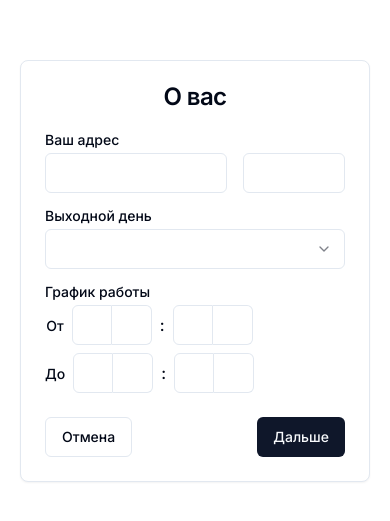
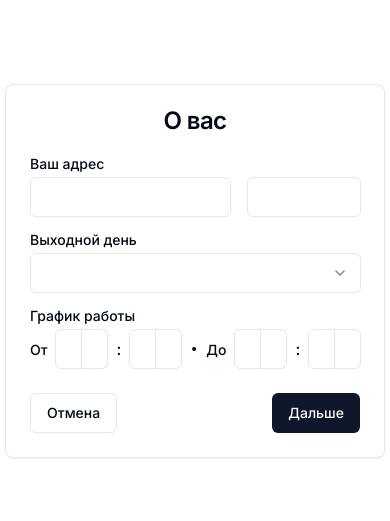
Before and after one commit to BakuEmilov/hairdresser-Irina, a Next.js app: page /admin/login/hairdresser-details in a window 390 px wide. Shown: the part 151-672 px from the top of the page. Built offline with nearby package versions, Linux system fonts and the light colour scheme.

Commit message:
changed the style in login and input

```diff
--- a/src/app/admin/login/hairdresser-details/page.tsx
+++ b/src/app/admin/login/hairdresser-details/page.tsx
@@ -32,7 +32,7 @@ const HairdresserDetails = () => {
   return (
     <div>
       <div className="flex items-center justify-center h-screen">
-        <Card className="w-[350px] lg:w-[500px]">
+        <Card className="w-[380px] lg:w-[500px]">
           <CardHeader className="text-center">
             <CardTitle>О вас</CardTitle>
           </CardHeader>
--- a/src/app/admin/login/page.tsx
+++ b/src/app/admin/login/page.tsx
@@ -13,7 +13,7 @@ import Link from "next/link";
 const LoginAdmin = () => {
   return (
     <div className="flex items-center justify-center h-screen">
-      <Card className="w-[350px] lg:w-[400px]">
+      <Card className="w-[380px] lg:w-[400px]">
         <CardHeader className="text-center">
           <CardTitle>Регистрация</CardTitle>
         </CardHeader>
--- a/src/ui/input/InputOtp.tsx
+++ b/src/ui/input/InputOtp.tsx
@@ -9,28 +9,28 @@ const InputOtp = () => {
   return (
     <div>
       <InputOTP maxLength={8}>
-        <div className="flex flex-col items-center space-y-2 lg:flex-row lg:space-y-0 lg:space-x-2">
+        <div className="flex items-center">
           <div className="flex items-center space-x-2">
             <span className="text-[14px] font-medium">От</span>
-            <InputOTPGroup>
+            <InputOTPGroup className="w-[53px] lg:w-full ">
               <InputOTPSlot index={0} />
               <InputOTPSlot index={1} />
             </InputOTPGroup>
             <span className="font-medium">:</span>
-            <InputOTPGroup>
+            <InputOTPGroup className="w-[53px] lg:w-full ">
               <InputOTPSlot index={2} />
               <InputOTPSlot index={3} />
             </InputOTPGroup>
           </div>
-          <InputOTPSeparator className="hidden lg:block" />
+          <InputOTPSeparator />
           <div className="flex items-center space-x-2 lg:mt-0">
             <span className="text-[14px] font-medium">До</span>
-            <InputOTPGroup>
+            <InputOTPGroup className="w-[53px] lg:w-full">
               <InputOTPSlot index={4} />
               <InputOTPSlot index={5} />
             </InputOTPGroup>
             <span className="font-medium">:</span>
-            <InputOTPGroup>
+            <InputOTPGroup className="w-[53px] lg:w-full">
               <InputOTPSlot index={6} />
               <InputOTPSlot index={7} />
             </InputOTPGroup>
```
Also changed, not shown: src/app/workDay/page.tsx (+4 -4 lines).
